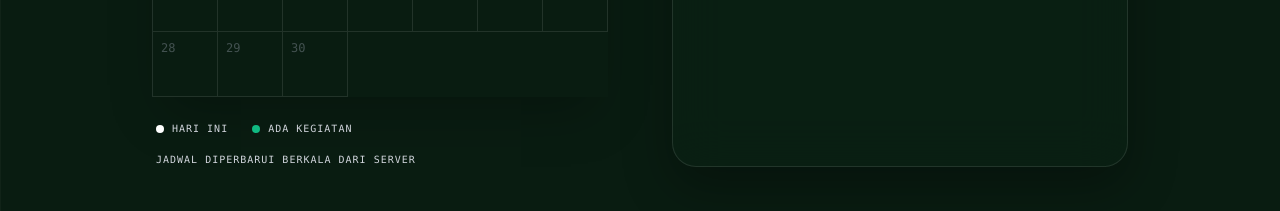
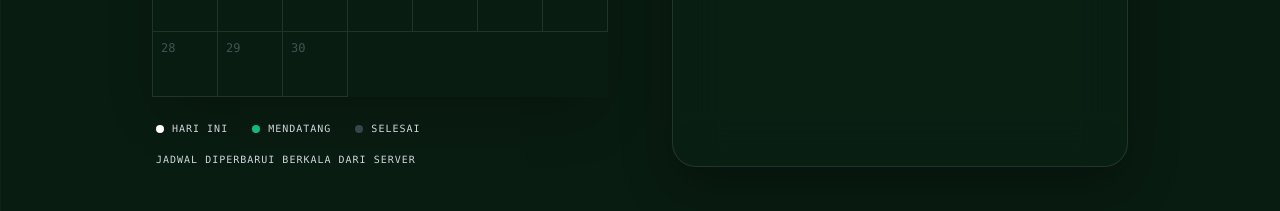
Before and after one commit to dihanio/bemftunesa2026, a Next.js app in the folder frontend/: page / in a window 1280 px wide. Shown: the part 1780-1991 px from the top of the page. Built offline with nearby package versions, Linux system fonts and the light colour scheme; no server answers.

Commit message:
feat(frontend): visually distinguish past events from upcoming events in calendar

```diff
--- a/frontend/components/home/AgendaSection.tsx
+++ b/frontend/components/home/AgendaSection.tsx
@@ -162,6 +162,7 @@ export function AgendaSection() {
                 const isSelected =
                   selectedDate && isSameDay(selectedDate, currentDayDate);
                 const isToday = isSameDay(new Date(), currentDayDate);
+                const isPast = currentDayDate < new Date(new Date().setHours(0, 0, 0, 0));
 
                 return (
                   <button
@@ -174,7 +175,7 @@ export function AgendaSection() {
                   >
                     <span
                       className={`text-xs font-mono transition-colors
-                    ${isSelected ? "text-[#10b981] font-bold scale-110" : hasEvent ? "text-[#f5f2eb] font-semibold" : "text-gray-400 opacity-40"}
+                    ${isSelected ? "text-[#10b981] font-bold scale-110" : hasEvent ? (isPast ? "text-gray-400 font-medium" : "text-[#f5f2eb] font-semibold") : "text-gray-400 opacity-40"}
                     ${isToday ? "px-1.5 bg-white text-[#091c11] rounded-sm font-bold" : ""}
                   `}
                     >
@@ -184,7 +185,13 @@ export function AgendaSection() {
                     {hasEvent && (
                       <div
                         className={`absolute bottom-2 right-2 w-1.5 h-1.5 rounded-full transition-all duration-300
-                      ${isSelected ? "bg-white scale-125 shadow-[0_0_12px_#fff]" : "bg-[#10b981] shadow-[0_0_8px_rgba(16, 185, 129,0.8)]"}
+                      ${
+                        isSelected
+                          ? "bg-white scale-125 shadow-[0_0_12px_#fff]"
+                          : isPast
+                            ? "bg-gray-500/50"
+                            : "bg-[#10b981] shadow-[0_0_8px_rgba(16, 185, 129,0.8)]"
+                      }
                     `}
                       />
                     )}
@@ -206,7 +213,11 @@ export function AgendaSection() {
               </span>
               <span className="w-2 h-2 rounded-full bg-[#10b981] ml-4" />
               <span className="text-[10px] font-mono text-gray-300 uppercase tracking-widest">
-                Ada Kegiatan
+                Mendatang
+              </span>
+              <span className="w-2 h-2 rounded-full bg-gray-500/50 ml-4" />
+              <span className="text-[10px] font-mono text-gray-300 uppercase tracking-widest">
+                Selesai
               </span>
             </div>
             <span className="text-[10px] font-mono text-gray-300 uppercase tracking-widest">
@@ -271,7 +282,15 @@ export function AgendaSection() {
                             </span>
                           )}
 
-                          <h4 className="text-2xl font-bold text-white mb-4 group-hover:text-[#10b981] transition-colors leading-tight">
+                          <span className={`ml-2 text-[10px] inline-flex items-center font-mono font-bold tracking-widest uppercase px-2.5 py-0.5 rounded-full mb-3
+                            ${event.status === 'Completed' ? 'text-gray-400 bg-gray-400/10 border border-gray-400/30' :
+                              event.status === 'Ongoing' ? 'text-blue-400 bg-blue-400/10 border border-blue-400/30 animate-pulse' :
+                              'text-white/70 bg-white/5 border border-white/10'}
+                          `}>
+                            {event.status}
+                          </span>
+
+                          <h4 className={`text-2xl font-bold mb-4 transition-colors leading-tight ${event.status === 'Completed' ? 'text-gray-500 group-hover:text-gray-400' : 'text-white group-hover:text-[#10b981]'}`}>
                             {event.title}
                           </h4>
                           <p className="text-gray-300 text-sm leading-relaxed mb-6 border-l-2 border-[#10b981]/30 pl-4 py-1">
```
